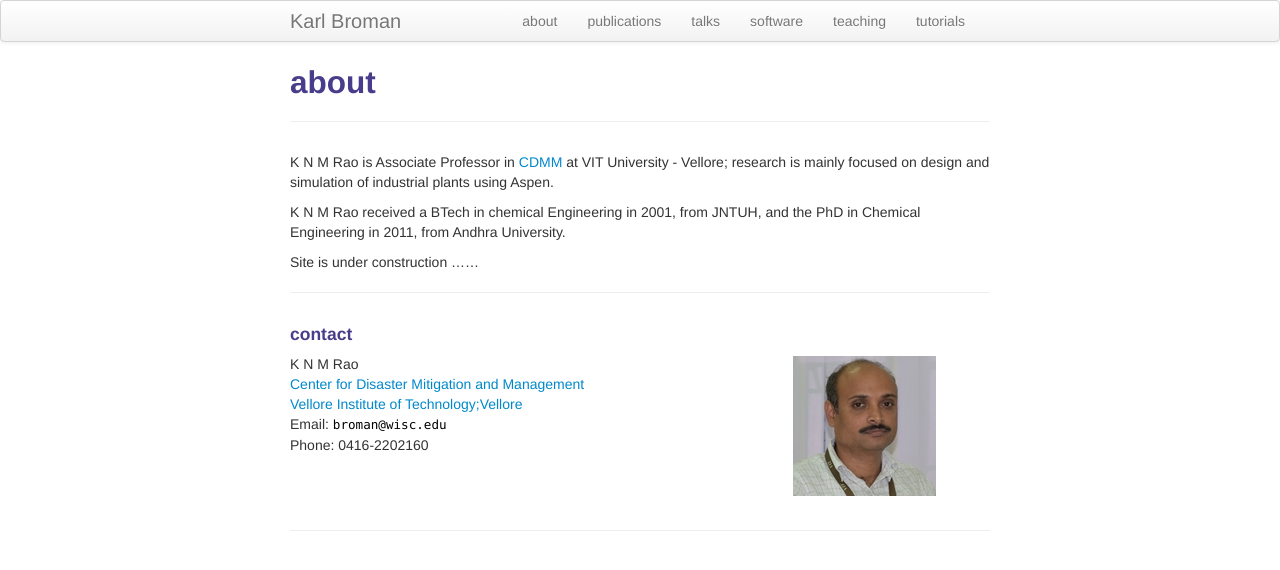
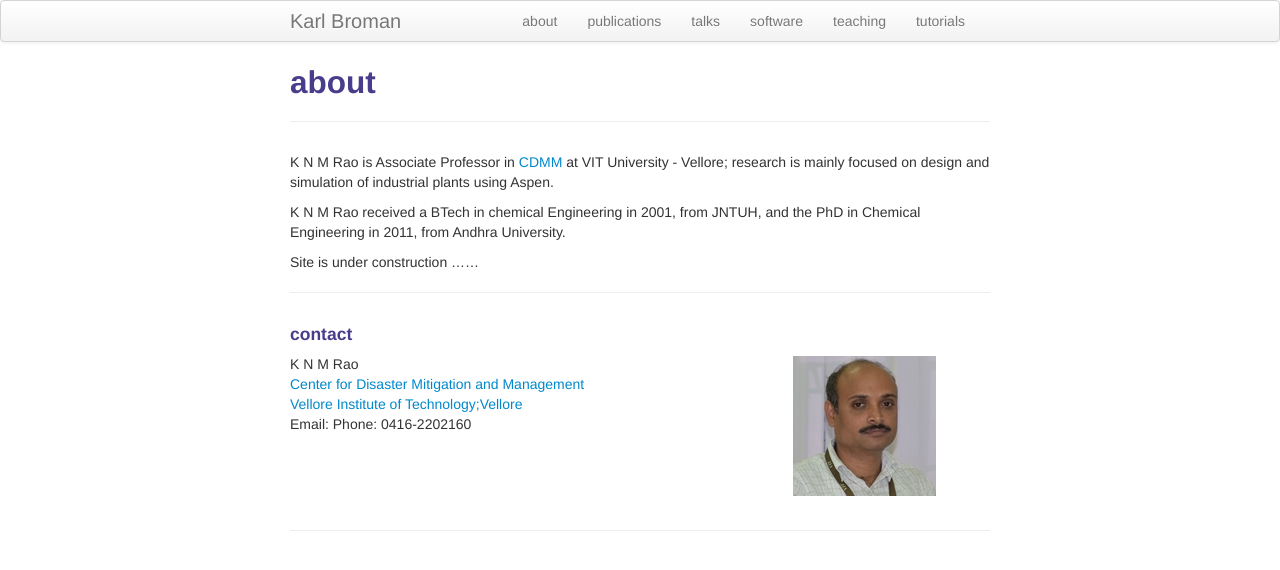
Before and after one commit to drknmr/drknmr.github.io, a Jekyll site: the page built from pages/about.md, in a window 1280 px wide. Shown: the top 570 px of the page. Built offline with Jekyll 4.4.1, drawn with Linux system fonts in a browser that asks for light colours.

Commit message:
Update pages/about.md

```diff
--- a/pages/about.md
+++ b/pages/about.md
@@ -22,9 +22,7 @@ Site is under construction ......
             <a href="http://www.vit.ac.in/">Vellore Institute of Technology;Vellore</a><br/>
 
             <div id="hide_email">
-            Email: <code>bro</code><b>I</b><code>man</code><b>don't</b><code>@</code><b>want</b><code></code><b>spam!
-            </b><code></code><b>So</b><code></code><b>please</b><code>wi</code><b>leave
-            </b><code>sc</code><b>me</b><code>.</code><b>alone</b><code>e</code><b>!</b><code>du</code><br/>
+            Email:
             Phone: 0416-2202160
             </div>
         </div>
```
